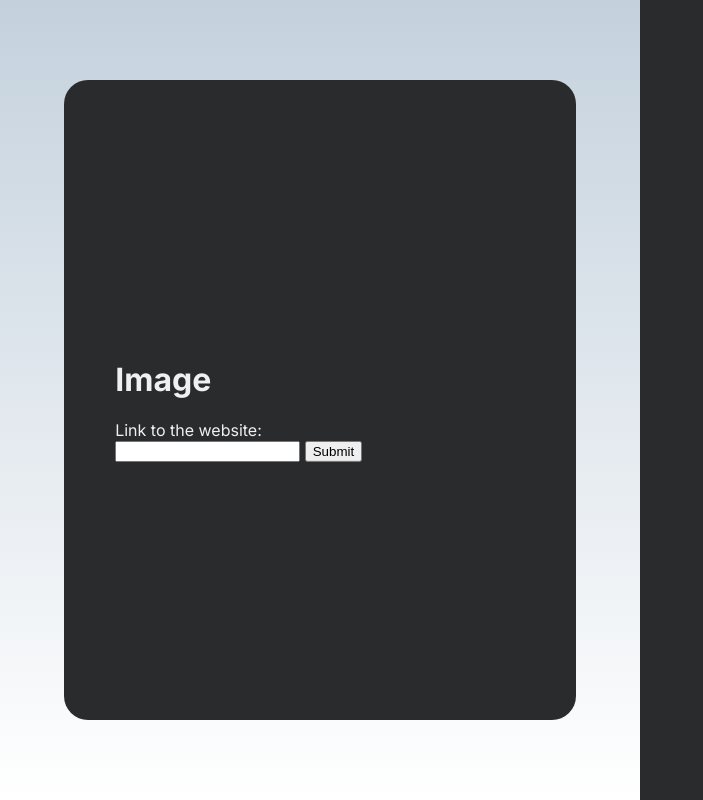
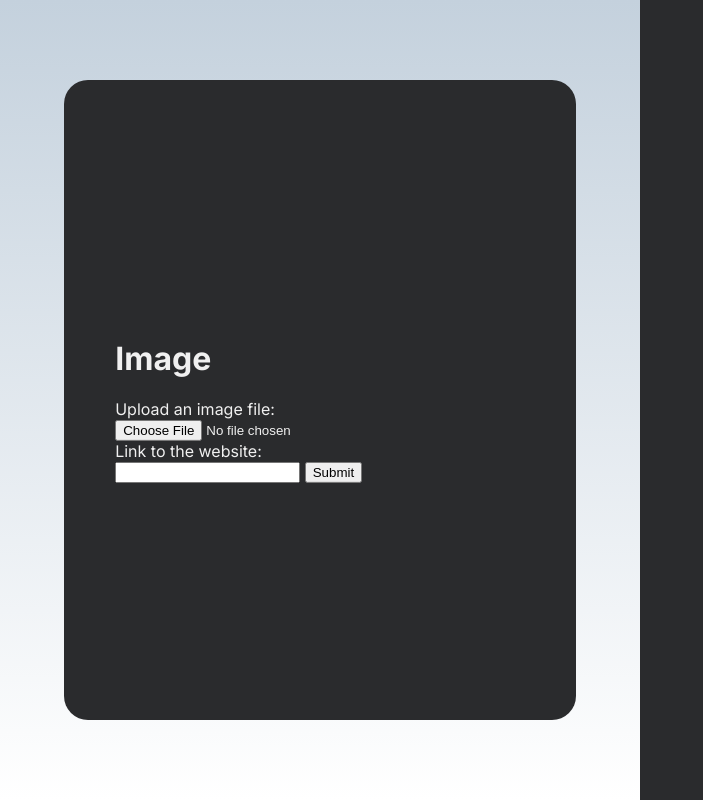
Before and after one commit to anna-zhang/image-text, a Flask app: page / in a window 1280 px wide. Shown: the whole page, without its empty margins (0-703 px from the left). Run offline with Flask 2, Linux system fonts and the light colour scheme; data that the repository does not hold is empty.

Commit message:
two options for user image input: link or upload

```diff
--- a/main.py
+++ b/main.py
@@ -23,74 +23,74 @@ def homepage():
     # Return a Jinja2 HTML template.
     return render_template('homepage.html', photo_documents=photo_documents)
 
-@app.route('/upload_photo', methods=['GET', 'POST'])
-def upload_photo():
-    image_public_url = request.form["page-link"]
-    client = vision.ImageAnnotatorClient()
-    image = vision.types.Image()
-    image.source.image_uri = image_public_url
+@app.route('/tag_photo', methods=['GET', 'POST'])
+def tag_photo():
+    # If the user inputs an image's link
+    if request.form["page-link"]:
+        image_public_url = request.form["page-link"]
+        client = vision.ImageAnnotatorClient()
+        image = vision.types.Image()
+        image.source.image_uri = image_public_url
 
-    response = client.label_detection(image=image)
+        response = client.label_detection(image=image)
 
-    labels = response.label_annotations
+        labels = response.label_annotations
 
-    # Redirect to the home page.
-    return render_template('homepage.html', labels=labels, image_public_url=image_public_url)
+        # Redirect to the home page.
+        return render_template('homepage.html', labels=labels, image_public_url=image_public_url)
 
+    # If a user uploads an image
+    else:
+        # Create a Cloud Storage client.
+        storage_client = storage.Client()
 
+        # Get the Cloud Storage bucket that the file will be uploaded to.
+        bucket = storage_client.get_bucket(os.environ.get('CLOUD_STORAGE_BUCKET'))
 
+        # Create a new blob and upload the file's content to Cloud Storage.
+        photo = request.files['file']
+        blob = bucket.blob(photo.filename)
+        blob.upload_from_string(
+                photo.read(), content_type=photo.content_type)
 
-    # # Create a Cloud Storage client.
-    # storage_client = storage.Client()
+        # Make the blob publicly viewable.
+        blob.make_public()
+        image_public_url = blob.public_url
 
-    # # Get the Cloud Storage bucket that the file will be uploaded to.
-    # bucket = storage_client.get_bucket(os.environ.get('CLOUD_STORAGE_BUCKET'))
+        # Create a Cloud Vision client.
+        vision_client = vision.ImageAnnotatorClient()
 
-    # # Create a new blob and upload the file's content to Cloud Storage.
-    # photo = request.files['file']
-    # blob = bucket.blob(photo.filename)
-    # blob.upload_from_string(
-    #         photo.read(), content_type=photo.content_type)
+        # Retrieve a Vision API response for the photo stored in Cloud Storage
+        image = vision.types.Image()
+        image.source.image_uri = 'gs://{}/{}'.format(os.environ.get('CLOUD_STORAGE_BUCKET'), blob.name)
 
-    # # Make the blob publicly viewable.
-    # blob.make_public()
-    # image_public_url = blob.public_url
+        response = vision_client.annotate_image({'image': image})
+        labels = response.label_annotations
+        faces = response.face_annotations
+        web_entities = response.web_detection.web_entities
 
-    # # Create a Cloud Vision client.
-    # vision_client = vision.ImageAnnotatorClient()
+        # Create a Cloud Firestore client
+        firestore_client = firestore.Client()
 
-    # # Retrieve a Vision API response for the photo stored in Cloud Storage
-    # image = vision.types.Image()
-    # image.source.image_uri = 'gs://{}/{}'.format(os.environ.get('CLOUD_STORAGE_BUCKET'), blob.name)
-    # # image.source.image_uri = 'https://i.guim.co.uk/img/media/03734ee186eba543fb3d0e35db2a90a14a5d79e3/0_173_5200_3120/master/5200.jpg?width=1200&height=900&quality=85&auto=format&fit=crop&s=9c30ed97ea8731f3e2a155467201afe3'
+        # Get a reference to the document we will upload to
+        doc_ref = firestore_client.collection(u'photos').document(blob.name)
 
-    # response = vision_client.annotate_image({'image': image})
-    # labels = response.label_annotations
-    # faces = response.face_annotations
-    # web_entities = response.web_detection.web_entities
+        # Note: If we are using Python version 2, we need to convert
+        # our image URL to unicode to save it to Cloud Firestore properly.
+        if sys.version_info < (3, 0):
+            image_public_url = unicode(image_public_url, "utf-8")
 
-    # # Create a Cloud Firestore client
-    # firestore_client = firestore.Client()
+        # Construct key/value pairs with data
+        data = {
+            u'image_public_url': image_public_url,
+            u'top_label': labels[0].description
+        }
 
-    # # Get a reference to the document we will upload to
-    # doc_ref = firestore_client.collection(u'photos').document(blob.name)
+        # Set the document with the data
+        doc_ref.set(data)
 
-    # # Note: If we are using Python version 2, we need to convert
-    # # our image URL to unicode to save it to Cloud Firestore properly.
-    # if sys.version_info < (3, 0):
-    #     image_public_url = unicode(image_public_url, "utf-8")
-
-    # # Construct key/value pairs with data
-    # data = {
-    #     u'image_public_url': image_public_url,
-    #     u'top_label': labels[0].description
-    # }
-
-    # # Set the document with the data
-    # doc_ref.set(data)
-
-    # # Redirect to the home page.
-    # return render_template('homepage.html', labels=labels, faces=faces, web_entities=web_entities, image_public_url=image_public_url)
+        # Redirect to the home page.
+        return render_template('homepage.html', labels=labels, faces=faces, web_entities=web_entities, image_public_url=image_public_url)
 
 
 @app.errorhandler(500)
--- a/templates/homepage.html
+++ b/templates/homepage.html
@@ -107,8 +107,10 @@
       <div id="inner-image-upload">
         <h1 style="color: #F0F0F0;">Image</h1>
         <!-- <form action="upload_photo" method="POST" enctype="multipart/form-data"> -->
-        <form action="upload_photo" method="POST">
-          <!-- <label for="image-file" style="color: #F0F0F0;">Upload an image file: </label><input type="file" name="file" id="image-file" style="color: #F0F0F0;"><br> -->
+        <form action="tag_photo" method="POST" enctype="multipart/form-data">
+          <!-- User uploads image from computer -->
+          <label for="image-file" style="color: #F0F0F0;">Upload an image file: </label><input type="file" name="file" id="image-file" style="color: #F0F0F0;"><br>
+          <!-- User inputs an image's link -->
           <label for="page-link" style="color: #F0F0F0;">Link to the website:</label><br><input type="url" id="page-link" name="page-link">
           <input type="submit" name="submit" value="Submit">
         </form>
```
